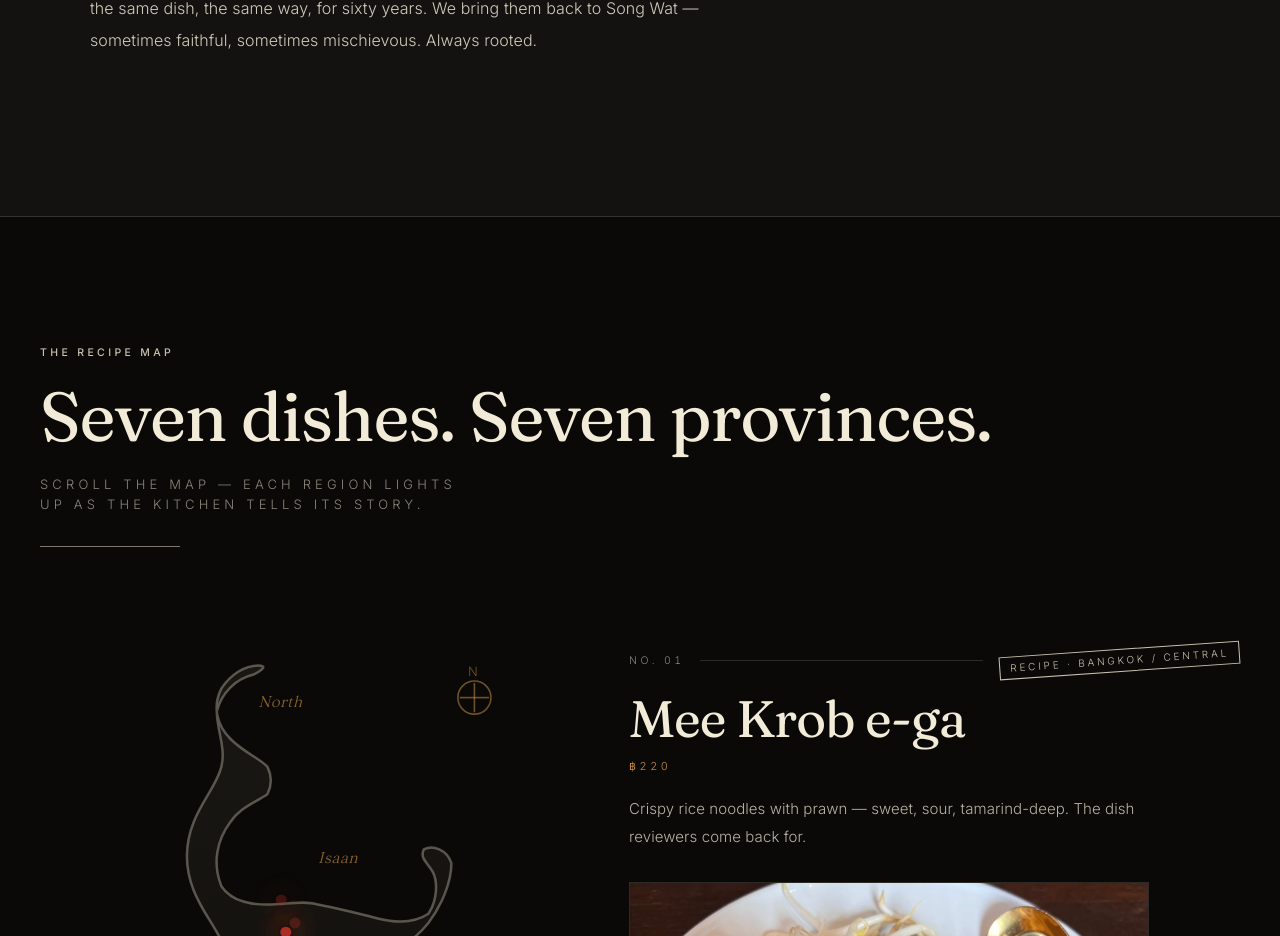
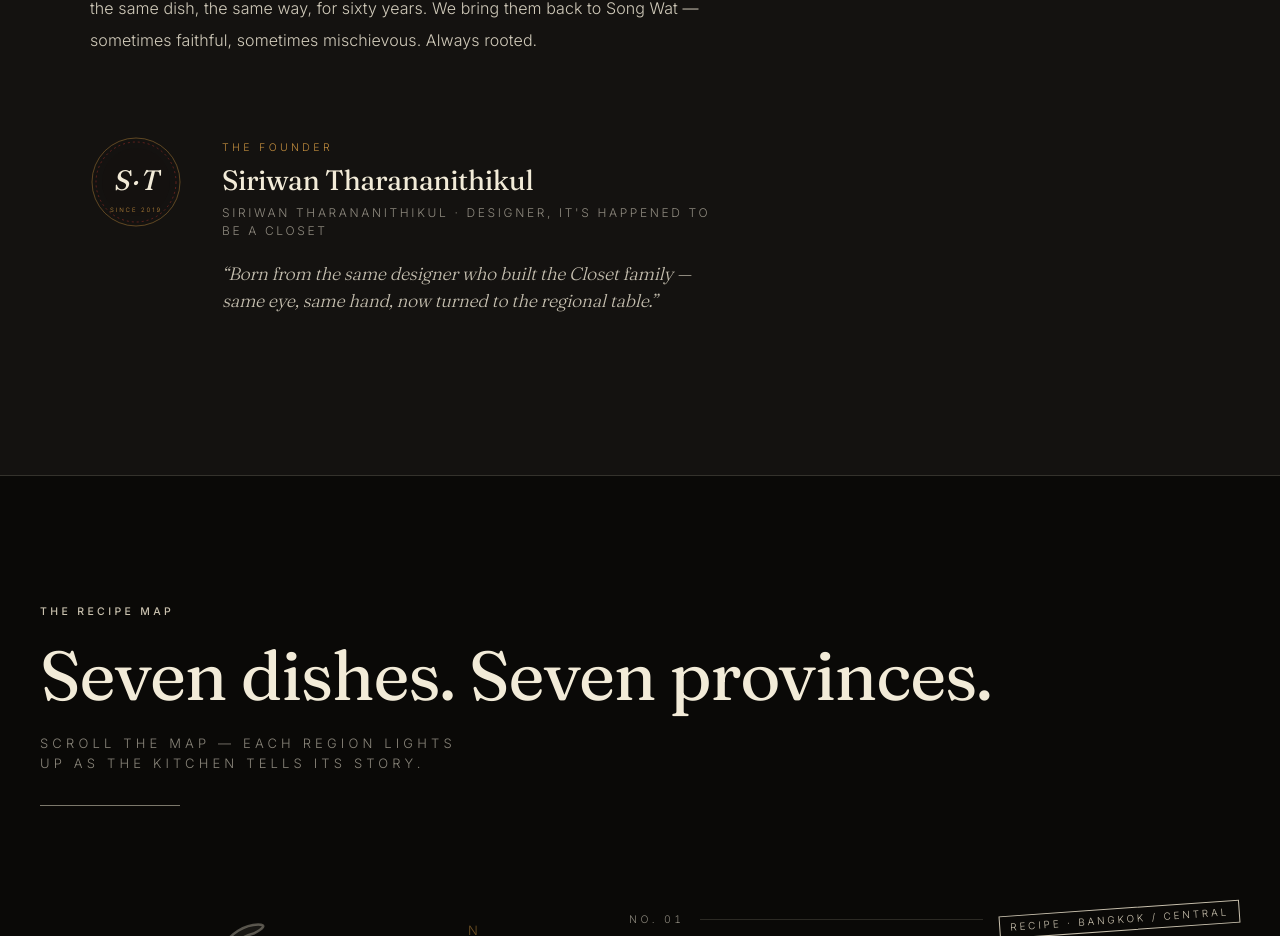
Before and after one commit to kirbykung168-art/e-ga, a Next.js app: page / in a window 1280 px wide. Shown: the part 1513-2449 px from the top of the page. Built offline with nearby package versions, Linux system fonts and the light colour scheme.

Commit message:
feat(manifesto): add founder card — S.T monogram + Siriwan name + role + ethos

```diff
--- a/src/components/Manifesto.tsx
+++ b/src/components/Manifesto.tsx
@@ -1,16 +1,24 @@
 'use client';
 
-import { COPY } from '@/lib/content';
+import { BRAND, COPY } from '@/lib/content';
 import { useLocale } from './LanguageProvider';
 import Reveal from './Reveal';
 
+/**
+ * Manifesto + Founder card.
+ *
+ * The founder block sits beneath the love-note: a signature-style monogram
+ * (S.T. for Siriwan Tharananithikul), her name + role within the Closet
+ * family, and a one-line ethos. No fabricated quote — the line is framed
+ * as the brand's stance, not a verbatim attribution.
+ */
 export default function Manifesto() {
   const { locale } = useLocale();
   return (
     <section id="story" className="relative bg-soot text-bone py-28 lg:py-40 border-y border-[var(--rule)]">
       <div className="mx-auto max-w-[1180px] px-5 lg:px-10">
         <Reveal>
-          <p className="eyebrow text-lime">{COPY.manifesto.eyebrow[locale]}</p>
+          <p className="eyebrow text-vermillion">{COPY.manifesto.eyebrow[locale]}</p>
           <h2
             className="display leading-[1.02] mt-6"
             style={{ fontSize: 'clamp(34px, 5.4vw, 84px)' }}
@@ -25,11 +33,89 @@ export default function Manifesto() {
             className="font-sans text-[16px] leading-[1.95] text-bone/85 max-w-[64ch] mt-10"
             lang={locale}
           >
-            <span className="display-italic text-lime text-[60px] leading-none float-left mr-3 -mt-2">{COPY.manifesto.body[locale].charAt(0)}</span>
+            <span className="display-italic text-vermillion text-[60px] leading-none float-left mr-3 -mt-2">{COPY.manifesto.body[locale].charAt(0)}</span>
             {COPY.manifesto.body[locale].slice(1)}
           </p>
+        </Reveal>
+
+        {/* Founder card — credentials moment. Editorial monogram +
+            name + role + ethos. No portrait photo (kept honest;
+            no fabricated source). */}
+        <Reveal delay={0.3}>
+          <figure className="mt-16 lg:mt-20 grid grid-cols-[auto_1fr] items-start gap-7 lg:gap-10 max-w-[64ch]">
+            <FounderMonogram />
+            <figcaption className="pt-1">
+              <p className="font-sans text-[10.5px] uppercase tracking-[0.32em] text-brass">
+                The founder
+              </p>
+              <p
+                className="display leading-[1.15] text-bone mt-2"
+                style={{ fontSize: 'clamp(20px, 2.2vw, 28px)' }}
+                lang={locale}
+              >
+                {BRAND.founder}
+              </p>
+              <p
+                className="font-sans text-[12px] uppercase tracking-[0.22em] text-bone/55 mt-2"
+                lang={locale}
+              >
+                {COPY.manifesto.founderRole[locale]}
+              </p>
+              <p
+                className="display-italic text-bone/80 mt-5 leading-[1.55]"
+                style={{ fontSize: 'clamp(15px, 1.4vw, 18px)' }}
+                lang={locale}
+              >
+                &ldquo;{COPY.manifesto.founderEthos[locale]}&rdquo;
+              </p>
+            </figcaption>
+          </figure>
         </Reveal>
       </div>
     </section>
   );
 }
+
+/**
+ * Editorial S.T. monogram — concentric rings + initials. Stands in for
+ * a portrait without claiming likeness. Brass on ink, vermillion accent ring.
+ */
+function FounderMonogram() {
+  return (
+    <svg
+      width="92"
+      height="92"
+      viewBox="0 0 92 92"
+      aria-hidden
+      className="shrink-0"
+    >
+      <circle cx="46" cy="46" r="44" fill="none" stroke="var(--brass)" strokeOpacity="0.55" strokeWidth="0.8" />
+      <circle cx="46" cy="46" r="40" fill="none" stroke="var(--vermillion)" strokeOpacity="0.85" strokeWidth="0.6" strokeDasharray="2 3" />
+      <circle cx="46" cy="46" r="34" fill="rgba(20,18,16,0.6)" />
+      <text
+        x="46"
+        y="54"
+        textAnchor="middle"
+        fontFamily="var(--font-fraunces), Georgia, serif"
+        fontStyle="italic"
+        fontWeight="400"
+        fontSize="28"
+        fill="var(--bone)"
+        letterSpacing="0.04em"
+      >
+        S·T
+      </text>
+      <text
+        x="46"
+        y="76"
+        textAnchor="middle"
+        fontFamily="var(--font-inter), Inter, sans-serif"
+        fontSize="6"
+        fill="var(--brass)"
+        letterSpacing="0.32em"
+      >
+        SINCE 2019
+      </text>
+    </svg>
+  );
+}
```
